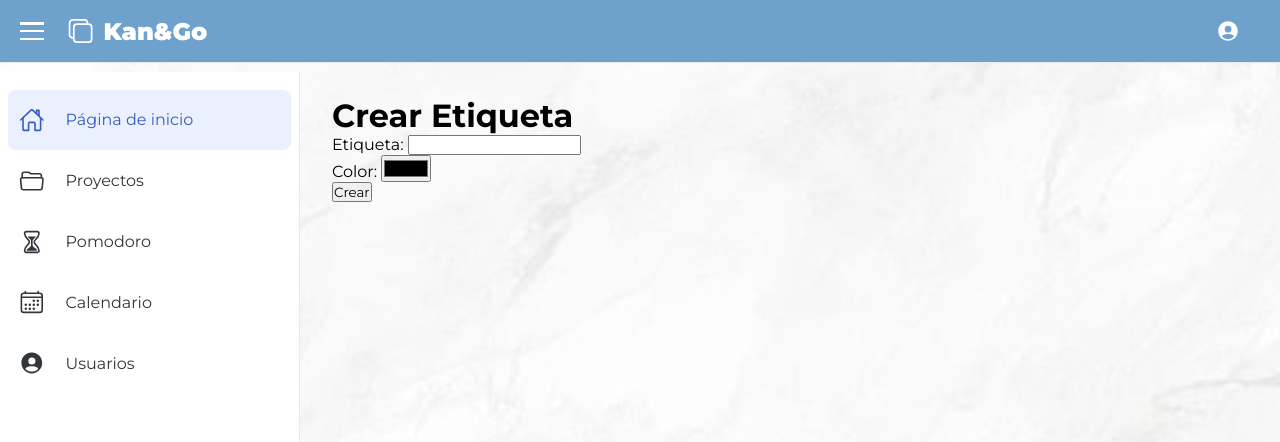
After one commit to CRICAPOGA/Kan-Go, a Django app: page /etiquetas/crear/ in a window 1280 px wide. The commit adds this page. Shown: the top 442 px of the page. Run offline with Django 4.2, Linux system fonts and the light colour scheme.

Commit message:
add - Crear etiquetas

```diff
--- /dev/null
+++ b/KanAndGo/Etiquetas/forms.py
@@ -0,0 +1,17 @@
+from django import forms
+from .models import Etiqueta, DetalleEtiqueta
+
+# Formulario para el modelo Etiqueta
+class EtiquetaForm(forms.ModelForm):
+    class Meta:
+        model = Etiqueta
+        fields = ['etiqueta', 'color']  # Excluir 'usuario_id'
+        widgets = {
+            'color': forms.TextInput(attrs={'type': 'color'}),  # Selector de color
+        }
+
+# Formulario para el modelo DetalleEtiqueta
+class DetalleEtiquetaForm(forms.ModelForm):
+    class Meta:
+        model = DetalleEtiqueta
+        fields = ['etiqueta_id', 'tarea_id']
--- a/KanAndGo/Etiquetas/models.py
+++ b/KanAndGo/Etiquetas/models.py
@@ -6,7 +6,7 @@ from Tareas.models import Tarea
 class Etiqueta(models.Model):
     etiqueta_id = models.AutoField(primary_key=True, verbose_name="Id")
     etiqueta = models.CharField(max_length=50, unique=True, verbose_name="Etiqueta")
-    color = models.CharField(max_length=6, blank=True, null=True, verbose_name="Color") # En hexadecimal
+    color = models.CharField(max_length=7, blank=True, null=True, verbose_name="Color") # En hexadecimal
     usuario_id = models.ForeignKey(Usuario, on_delete=models.CASCADE, verbose_name='Usuario')
 
     def __str__(self):
--- /dev/null
+++ b/KanAndGo/Etiquetas/templates/crear_etiqueta.html
@@ -0,0 +1,12 @@
+{% extends 'base.html' %}
+
+{% block title %}Crear Etiqueta{% endblock %}
+
+{% block content %}
+<h1>Crear Etiqueta</h1>
+<form method="POST">
+    {% csrf_token %}
+    {{ form.as_p }}
+    <button type="submit">Crear</button>
+</form>
+{% endblock %}
--- a/KanAndGo/Etiquetas/urls.py
+++ b/KanAndGo/Etiquetas/urls.py
@@ -2,5 +2,5 @@ from django.urls import path
 from . import views
 
 urlpatterns = [
-
+    path('crear/', views.crear_etiqueta, name='crear_etiqueta'),
 ]
--- a/KanAndGo/Etiquetas/views.py
+++ b/KanAndGo/Etiquetas/views.py
@@ -1,3 +1,15 @@
-from django.shortcuts import render
+from django.shortcuts import render, redirect
+from .forms import EtiquetaForm
+from .models import Etiqueta
 
-# Create your views here.
+def crear_etiqueta(request):
+    if request.method == 'POST':
+        form = EtiquetaForm(request.POST)
+        if form.is_valid():
+            etiqueta = form.save(commit=False)
+            etiqueta.usuario_id = request.user  # Asignar el usuario actual
+            etiqueta.save()
+            return redirect('home')  # Cambiar por la vista deseada
+    else:
+        form = EtiquetaForm()
+    return render(request, 'crear_etiqueta.html', {'form': form})
--- a/KanAndGo/KanAndGo/urls.py
+++ b/KanAndGo/KanAndGo/urls.py
@@ -27,4 +27,5 @@ urlpatterns = [
     path('proyectos/', include('Proyectos.urls')),
     path('tareas/', include('Tareas.urls')),
     path('usuarios/', include('Usuarios.urls')),
+    path('etiquetas/', include('Etiquetas.urls')),
 ]  + static(settings.STATIC_URL, document_root=settings.STATIC_ROOT)
--- a/KanAndGo/Tareas/views.py
+++ b/KanAndGo/Tareas/views.py
@@ -1,5 +1,6 @@
 from django.shortcuts import render, get_object_or_404, redirect
 from Proyectos.models import Proyecto
+from Etiquetas.models import Etiqueta, DetalleEtiqueta
 from .models import Tarea
 from django.http import JsonResponse
 import json
@@ -31,6 +32,7 @@ def tablero_kanban(request, proyecto_id):
         'tareas_por_hacer': orden_prioridad(tareas.filter(estado=0)),
         'tareas_en_progreso': orden_prioridad(tareas.filter(estado=1)),
         'tareas_hechas': orden_prioridad(tareas.filter(estado=2)),
+        'etiquetas': Etiqueta.objects.filter(usuario_id=request.user),
     }
     return render(request, 'kanban.html', contexto)
 
```
Also changed, not shown: KanAndGo/Tareas/templates/kanban.html (+11 -0 lines), KanAndGo/Etiquetas/migrations/0004_alter_etiqueta_color.py (added).
